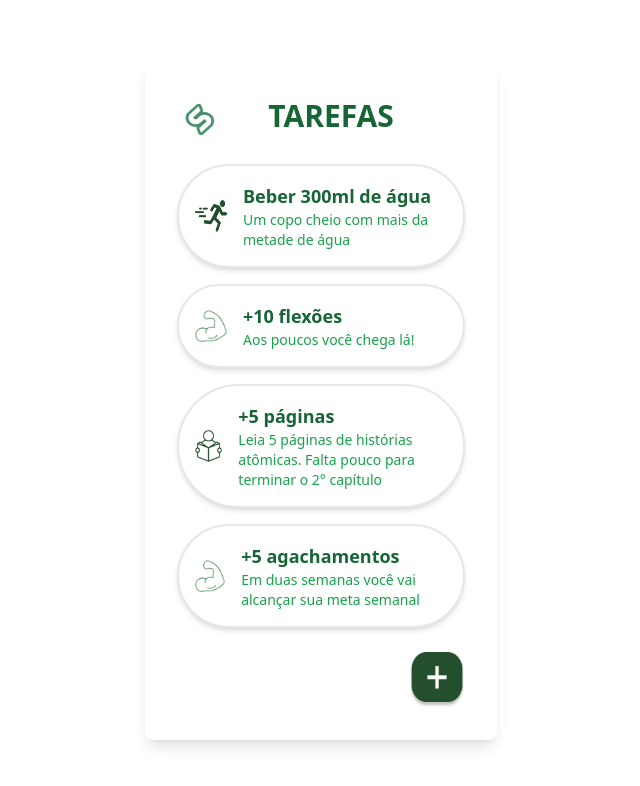
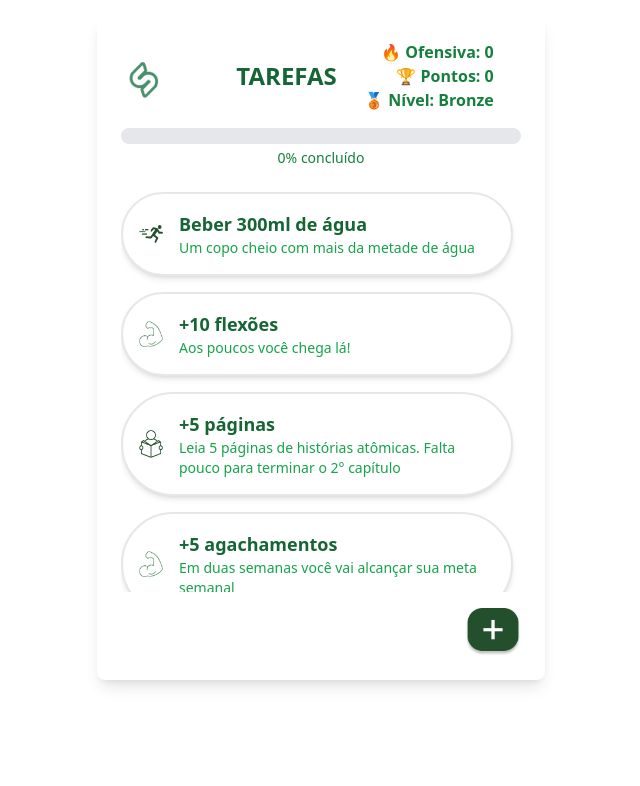
Before and after one commit to MateusGarpelli/saya-front, a Next.js app: page /Home in a window 1280 px wide. Shown: the top 786 px of the page, without its empty margins (319-959 px from the left). Built offline with nearby package versions, Linux system fonts and the light colour scheme.

Commit message:
Atualiza lógica de pontos e nível

```diff
--- a/src/app/(pages)/Home/page.tsx
+++ b/src/app/(pages)/Home/page.tsx
@@ -1,141 +1,247 @@
-"use client"
-import React, { useState } from "react";
+"use client";
+import React, { useState, useEffect } from "react";
 import Image from "next/image";
 import { useRouter } from "next/navigation";
-import bikeVerde from "../../../public/bikeVerde.png";
 import correrVerde from "../../../public/correrVerde.png";
 import lerVerde from "../../../public/livrosVerde.png";
 import treinarVerde from "../../../public/treinarVerde.png";
 import logo from "../../../public/logo.png";
 import mais from "../../../public/mais.png";
 
-const Home = () => {
+export default function Home() {
   const router = useRouter();
 
-  const [tasks, setTasks] = useState({
-    beberAgua: false,
-    ler: false,
-    agachamentos: false,
-    flexoes: false,
-  });
+   const levelDefs = [
+    { name: 'Desafiador', icon: '👑', min: 700 },
+    { name: 'Grão Mestre', icon: '🚩', min: 600 },
+    { name: 'Mestre', icon: '🎖️', min: 500 },
+    { name: 'Diamante', icon: '💎', min: 400 },
+    { name: 'Platina', icon: '🏆', min: 300 },
+    { name: 'Ouro', icon: '🥇', min: 200 },
+    { name: 'Prata', icon: '🥈', min: 100 },
+    { name: 'Bronze', icon: '🥉', min: 0 },
+  ];
 
-  const handleTaskClick = (taskName) => {
-    setTasks((prevTasks) => {
-      const updatedTasks = { ...prevTasks, [taskName]: !prevTasks[taskName] };
+  // Tarefas fixas
+  const fixedTasks = [
+    { key: 'beberAgua', img: correrVerde, titulo: 'Beber 300ml de água', desc: 'Um copo cheio com mais da metade de água' },
+    { key: 'flexoes', img: treinarVerde, titulo: '+10 flexões', desc: 'Aos poucos você chega lá!' },
+    { key: 'ler', img: lerVerde, titulo: '+5 páginas', desc: 'Leia 5 páginas de histórias atômicas. Falta pouco para terminar o 2° capítulo' },
+    { key: 'agachamentos', img: treinarVerde, titulo: '+5 agachamentos', desc: 'Em duas semanas você vai alcançar sua meta semanal' },
+  ];
 
-      const allTasksCompleted = Object.values(updatedTasks).every(Boolean);
-      if (allTasksCompleted) {
+  // Estados
+  const [tasks, setTasks] = useState(
+    fixedTasks.reduce((acc, t) => ({ ...acc, [t.key]: false }), {})
+  );
+  const [tarefasExtras, setTarefasExtras] = useState([]);
+  const [extrasConcluidas, setExtrasConcluidas] = useState([]);
+  const [mostrarModal, setMostrarModal] = useState(false);
+  const [mostrarPicker, setMostrarPicker] = useState(false);
+  const [novaTarefa, setNovaTarefa] = useState({ titulo: "", descricao: "", icone: "" });
+  const [pontos, setPontos] = useState(0);
+  const [ofensiva, setOfensiva] = useState(0);
+  const [level, setLevel] = useState(levelDefs[levelDefs.length - 1]);
+
+  // Carregar dados
+  useEffect(() => {
+    const pts = parseInt(localStorage.getItem("pontos")) || 0;
+    setPontos(pts);
+    setOfensiva(parseInt(localStorage.getItem("ofensiva")) || 0);
+    // calcula nível inicial
+    updateLevel(pts);
+  }, []);
+
+  const updateLevel = (pts) => {
+    const lvl = levelDefs.find(ld => pts >= ld.min);
+    setLevel(lvl);
+  };
+
+  // Verifica se tudo concluído
+  const todasConcluidas = (fixed, extras) => {
+    const fixasOk = Object.values(fixed).every(Boolean);
+    const extrasOk = extras.length ? extras.every(Boolean) : true;
+    return fixasOk && extrasOk;
+  };
+  const [nivel, setNivel] = useState("Bronze");
+useEffect(() => {
+  if (pontos >= 200) setNivel("Ouro");
+  else if (pontos >= 100) setNivel("Prata");
+  else setNivel("Bronze");
+}, [pontos]);
+  // Incrementa ofensiva uma vez por dia
+  const tryIncrementOffensiva = () => {
+    const hoje = new Date().toDateString();
+    const lastFull = localStorage.getItem("lastFullCompletion");
+    if (hoje !== lastFull) {
+      const novaOf = ofensiva + 1;
+      setOfensiva(novaOf);
+      localStorage.setItem("ofensiva", novaOf);
+      localStorage.setItem("lastFullCompletion", hoje);
+    }
+  };
+
+
+  // Progresso
+  const totalCount = fixedTasks.length + tarefasExtras.length;
+  const completedFixed = Object.values(tasks).filter(Boolean).length;
+  const completedExtras = extrasConcluidas.filter(Boolean).length;
+  const percent = totalCount > 0 ? Math.round(((completedFixed + completedExtras) / totalCount) * 100) : 0;
+
+  // Handlers
+  const handleTaskClick = (nome) => {
+    const updated = { ...tasks, [nome]: !tasks[nome] };
+    setTasks(updated);
+    if (!tasks[nome]) {
+      const novosPontos = pontos + 10;
+      setPontos(novosPontos);
+      localStorage.setItem("pontos", novosPontos);
+    }
+    if (todasConcluidas(updated, extrasConcluidas)) {
+      tryIncrementOffensiva();
       router.push("/parabens");
     }
+  };
 
-      return updatedTasks;
-    });
+  const handleExtraClick = (idx) => {
+    const arr = [...extrasConcluidas];
+    arr[idx] = !arr[idx];
+    setExtrasConcluidas(arr);
+    if (arr[idx]) {
+      const novosPontos = pontos + 10;
+      setPontos(novosPontos);
+      localStorage.setItem("pontos", novosPontos);
+    }
+    if (todasConcluidas(tasks, arr)) {
+      tryIncrementOffensiva();
+      router.push("/parabens");
+    }
+  };
+
+  const adicionarTarefa = () => {
+    if (!novaTarefa.titulo) return;
+    setTarefasExtras([...tarefasExtras, novaTarefa]);
+    setExtrasConcluidas([...extrasConcluidas, false]);
+    setNovaTarefa({ titulo: "", descricao: "", icone: "" });
+    setMostrarModal(false);
+    setMostrarPicker(false);
   };
 
   return (
-    <div className="flex flex-col justify-center m-auto max-w-sm items-center bg-white h-screen p-4">
-      <div className="bg-white p-8 rounded-lg shadow-lg max-w-sm w-full">
-        <div className="w-full flex justify-between items-center mb-6">
-        <div className="flex justify-center ">
-          <Image src={logo} alt="Logo" className="w-12 h-12" />
+    <div className="relative flex flex-col items-center bg-white h-screen p-4 overflow-auto">
+
+      <div className="bg-white p-6 rounded-lg shadow-lg max-w-md w-full">
+        <div className="flex justify-between items-center mb-4">
+          <Image src={logo} alt="Logo" width={48} height={48} />
+          <h1 className="ml-10 text-2xl font-bold text-green-800">TAREFAS</h1>
+      <div className=" text-green-700 font-semibold text-right">
+        <p>🔥 Ofensiva: {ofensiva}</p>
+        <p>🏆 Pontos: {pontos}</p>
+        <p>{level.icon} Nível: {level.name}</p>
       </div>
-          <h1 className="text-3xl font-bold mr-7 text-green-800">TAREFAS</h1>
-          <span></span>
+          <span />
         </div>
 
-        <div className="mt-4 w-full space-y-4">
+        <div className="mb-6">
+          <div className="w-full bg-gray-200 rounded-full h-4">
+            <div className="bg-green-600 h-4 rounded-full" style={{ width: `${percent}%` }} />
+          </div>
+          <p className="text-center text-sm text-green-700 mt-1">{percent}% concluído</p>
+        </div>
+
+        <div className="space-y-4 max-h-[400px] overflow-y-auto pr-2">
+          {fixedTasks.map((t) => (
             <div
-            className={`flex items-center p-4 border-2 rounded-full shadow-md ${
-              tasks.beberAgua ? "bg-green-200 border-green-800" : "bg-white"
+              key={t.key}
+              className={`flex items-center p-4 border-2 rounded-full shadow-md cursor-pointer ${
+                tasks[t.key] ? 'bg-green-200 border-green-800' : 'bg-white'
               }`}
-            onClick={() => handleTaskClick("beberAgua")}
+              onClick={() => handleTaskClick(t.key)}
             >
-            <Image
-              src={correrVerde}
-              alt="Correr"
-              width={24}
-              height={24}
-              className="w-8 h-8"
-            />
-            <div className="ml-4 text-left">
-              <h2 className="text-lg font-semibold text-green-800">
-                Beber 300ml de água
-              </h2>
-              <p className="text-sm text-green-600">
-                Um copo cheio com mais da metade de água
-              </p>
+              <Image src={t.img} alt={t.titulo} width={24} height={24} />
+              <div className="ml-4">
+                <h2 className="text-lg font-semibold text-green-800">{t.titulo}</h2>
+                <p className="text-sm text-green-600">{t.desc}</p>
               </div>
             </div>
+          ))}
+
+          {tarefasExtras.map((t, i) => (
             <div
-            className={`flex items-center p-4 border-2 rounded-full shadow-md ${
-              tasks.flexoes ? "bg-green-200 border-green-800" : "bg-white"
+              key={i}
+              className={`flex items-center p-4 border-2 rounded-full shadow-md cursor-pointer ${
+                extrasConcluidas[i] ? 'bg-green-200 border-green-800' : 'bg-white'
               }`}
-            onClick={() => handleTaskClick("flexoes")}
+              onClick={() => handleExtraClick(i)}
             >
-            <Image
-              src={treinarVerde}
-              alt="Flexões"
-              width={24}
-              height={24}
-              className="w-8 h-8"
-            />
-            <div className="ml-4 text-left">
-              <h2 className="text-lg font-semibold text-green-800">+10 flexões</h2>
-              <p className="text-sm text-green-600">Aos poucos você chega lá!</p>
+              <div className="text-2xl">{t.icone}</div>
+              <div className="ml-4">
+                <h2 className="text-lg font-semibold text-green-800">{t.titulo}</h2>
+                <p className="text-sm text-green-600">{t.descricao}</p>
               </div>
             </div>
-
-          <div
-            className={`flex items-center p-4 border-2 rounded-full shadow-md ${
-              tasks.ler ? "bg-green-200 border-green-800" : "bg-white"
-            }`}
-            onClick={() => handleTaskClick("ler")}
-          >
-            <Image
-              src={lerVerde}
-              alt="Ler"
-              width={24}
-              height={24}
-              className="w-8 h-8"
-            />
-            <div className="ml-4 text-left">
-              <h2 className="text-lg font-semibold text-green-800">+5 páginas</h2>
-              <p className="text-sm text-green-600">
-                Leia 5 páginas de histórias atômicas. Falta pouco para terminar o
-                2° capítulo
-              </p>
-            </div>
+          ))}
         </div>
 
-          <div
-            className={`flex items-center p-4 border-2 rounded-full shadow-md ${
-              tasks.agachamentos ? "bg-green-200 border-green-800" : "bg-white"
-            }`}
-            onClick={() => handleTaskClick("agachamentos")}
-          >
-            <Image
-              src={treinarVerde}
-              alt="Agachamentos"
-              width={24}
-              height={24}
-              className="w-8 h-8"
-            />
-            <div className="ml-4 text-left">
-              <h2 className="text-lg font-semibold text-green-800">+5 agachamentos</h2>
-              <p className="text-sm text-green-600">
-                Em duas semanas você vai alcançar sua meta semanal
-              </p>
-            </div>
+        {/* Botão + */}
+        <div className="flex justify-end mt-4">
+          <Image src={mais} alt="Adicionar" width={56} height={56} className="cursor-pointer" onClick={() => setMostrarModal(true)} />
         </div>
 
+        {/* Modal */}
+        {mostrarModal && (
+          <div className="fixed inset-0 bg-black bg-opacity-50 flex items-center justify-center z-50">
+            <div className="bg-white p-6 rounded-lg shadow-lg w-80 relative">
+              <h2 className="text-lg font-bold mb-4 text-green-700">Adicionar Hábito</h2>
+              <input
+                type="text"
+                placeholder="Título"
+                value={novaTarefa.titulo}
+                onChange={(e) => setNovaTarefa({ ...novaTarefa, titulo: e.target.value })}
+                className="w-full mb-2 p-2 border rounded"
+              />
+              <input
+                type="text"
+                placeholder="Descrição"
+                value={novaTarefa.descricao}
+                onChange={(e) => setNovaTarefa({ ...novaTarefa, descricao: e.target.value })}
+                className="w-full mb-2 p-2 border rounded"
+              />
+              <div className="mb-2 relative">
+                <button
+                  type="button"
+                  onClick={() => setMostrarPicker(!mostrarPicker)}
+                  className="w-full flex justify-between items-center p-2 border rounded bg-gray-100"
+                >
+                  {novaTarefa.icone || 'Escolher emoji'}
+                  <span>▼</span>
+                </button>
+                {mostrarPicker && (
+                  <div className="grid grid-cols-6 gap-2 mt-2 max-h-40 overflow-y-auto absolute bg-white p-2 border rounded shadow-lg z-10">
+                    {['💪','📖','🏃‍♂️','🧘','💧','☕','🛏️','📚','🎯','🚴‍♀️','🎵','🖋️'].map((emoji) => (
+                      <button
+                        key={emoji}
+                        type="button"
+                        className="text-2xl"
+                        onClick={() => {
+                          setNovaTarefa({ ...novaTarefa, icone: emoji });
+                          setMostrarPicker(false);
+                        }}
+                      >
+                        {emoji}
+                      </button>
+                    ))}
                   </div>
-
-        <div className="flex justify-end pt-6 cursor-pointer">
-        <Image src={mais} alt="Logo" className="w-14 h-14 " />
+                )}
+              </div>
+              <div className="flex justify-between">
+                <button onClick={() => { setMostrarModal(false); setMostrarPicker(false); }} className="text-red-500 hover:underline">Cancelar</button>
+                <button onClick={adicionarTarefa} className="bg-green-700 text-white px-4 py-1 rounded hover:bg-green-800">Adicionar</button>
               </div>
             </div>
           </div>
+        )}
+      </div>
+    </div>
   );
-};
-
-export default Home;
+}
```
Also changed, not shown: src/app/page.tsx (+5 -5 lines), src/services/api.js (+5 -4 lines). Lines whose indentation alone changed are shown as unchanged.
